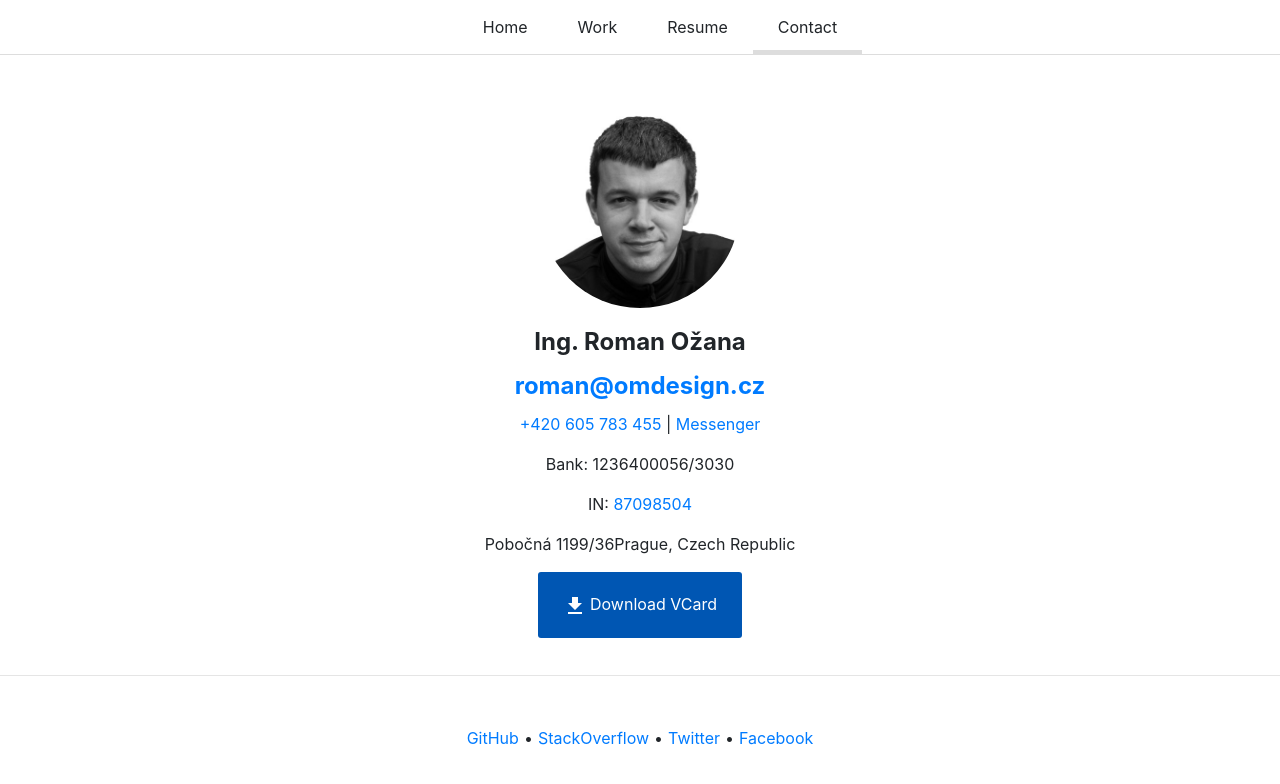
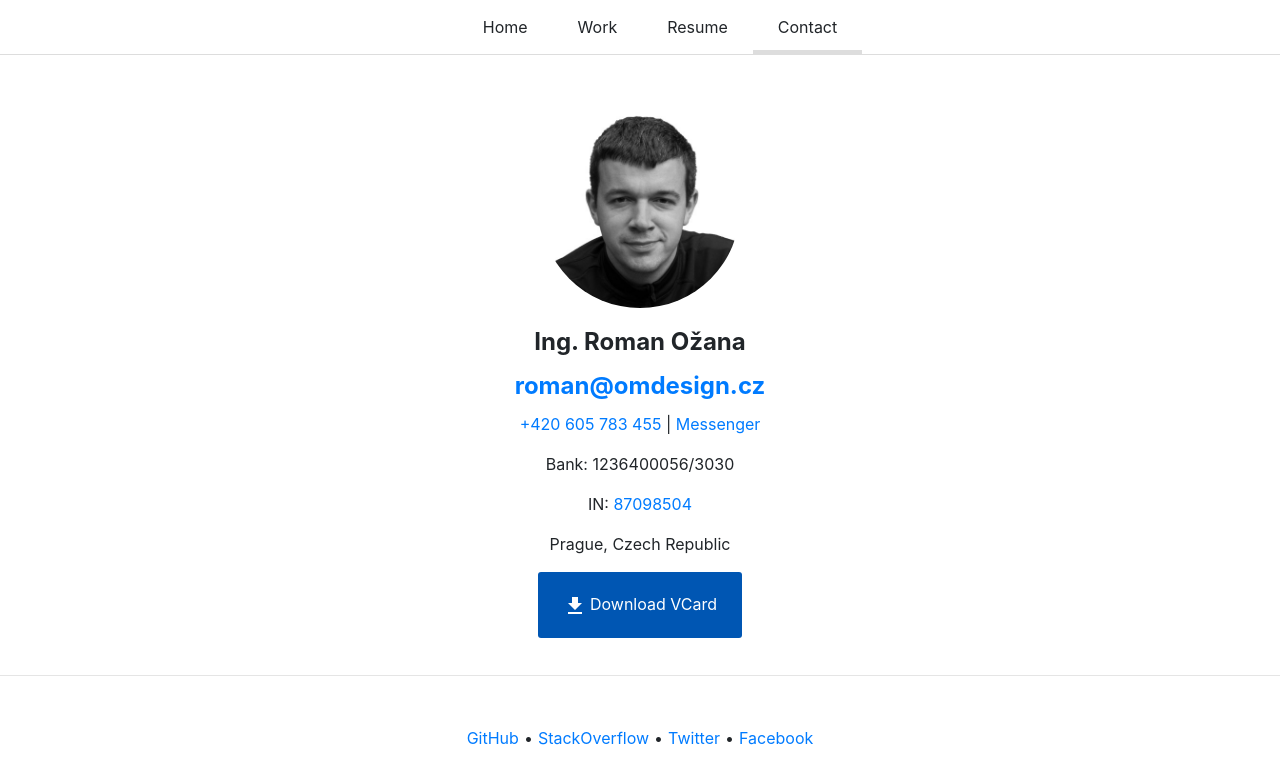
Before and after one commit to OzzyCzech/omdesign.cz, a Next.js app: page /contact in a window 1280 px wide. Shown: the top 784 px of the page. Built offline with nearby package versions, Linux system fonts and the light colour scheme.

Commit message:
Hidden street

```diff
--- a/pages/contact/index.js
+++ b/pages/contact/index.js
@@ -25,7 +25,7 @@ const ContactInformation = () =>
 			</p>
 
 			<p itemProp="address" itemScope itemType="http://schema.org/PostalAddress">
-				<span itemProp="streetAddress">Pobočná 1199/36</span>
+				<span hidden itemProp="streetAddress">Pobočná 1199/36</span>
 				<span itemProp="addressLocality">Prague</span>,{' '}
 				<span itemProp="addressRegion">Czech Republic</span>
 				<span hidden itemProp="postalCode">14000</span>
```
